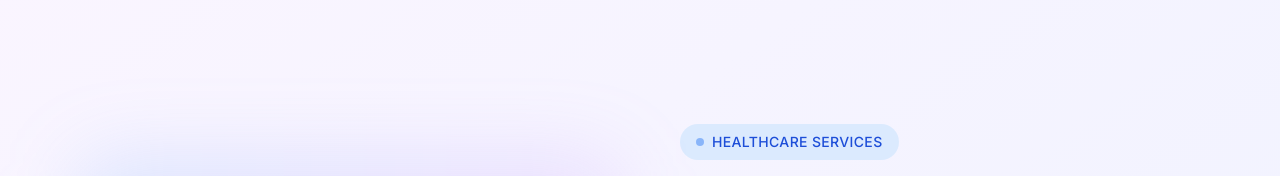
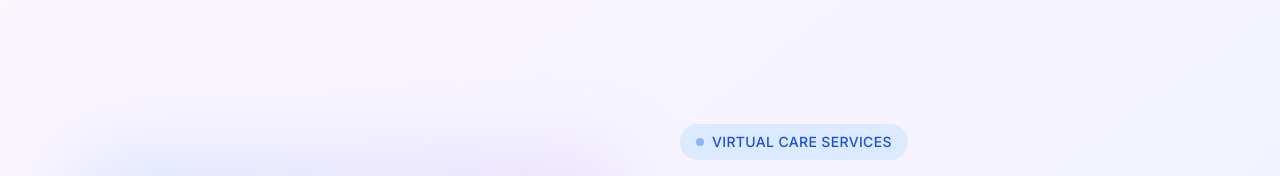
Before and after one commit to AffinityPartners/payactiv, a Next.js app: page / in a window 1280 px wide. Shown: the part 1420-1596 px from the top of the page. Built offline with nearby package versions, Linux system fonts and the light colour scheme; a web font is replaced by a local one.

Commit message:
Update Lyric section label to VIRTUAL CARE SERVICES
- Changed 'Healthcare Services' to 'VIRTUAL CARE SERVICES' in all caps
- Better reflects the virtual/telehealth nature of the services

```diff
--- a/src/app/page.tsx
+++ b/src/app/page.tsx
@@ -257,7 +257,7 @@ export default function Home() {
                 <div className="inline-flex items-center gap-2 px-4 py-2 bg-blue-100 rounded-full">
                   <div className="w-2 h-2 bg-blue-500 rounded-full animate-pulse"></div>
                   <Typography variant="label" className="text-blue-700">
-                    Healthcare Services
+                    VIRTUAL CARE SERVICES
                   </Typography>
                 </div>
 
```
